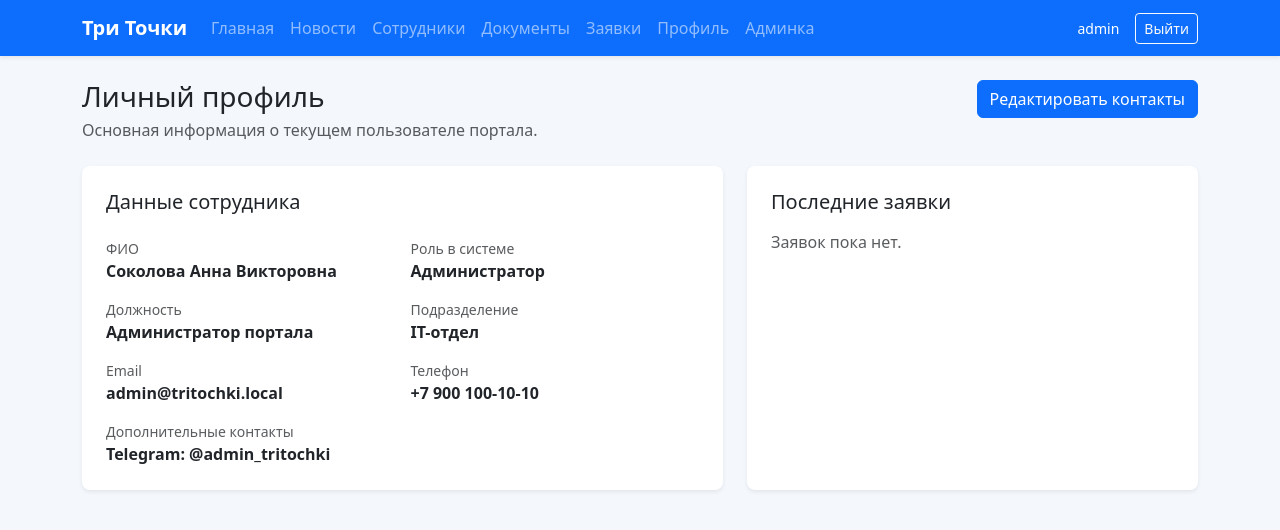
After one commit to dariap007/corporate_portal, a Django app: page /profile/ in a window 1280 px wide. The commit adds this page. Shown: the top 530 px of the page. Run offline with Django 5.2, Linux system fonts and the light colour scheme; a user stored in the database is signed in; data comes from the database, SQL or seed files in the repository.

Commit message:
Профиль пользователя

```diff
--- a/portal/templates/portal/base.html
+++ b/portal/templates/portal/base.html
@@ -23,7 +23,7 @@
                 <li class="nav-item"><a class="nav-link" href="{% url 'employees_list' %}">Сотрудники</a></li>
                 <li class="nav-item"><a class="nav-link" href="{% url 'documents_list' %}">Документы</a></li>
                 <li class="nav-item"><a class="nav-link" href="{% url 'tickets_list' %}">Заявки</a></li>
-                <li class="nav-item"><a class="nav-link disabled" href="#">Профиль</a></li>
+                <li class="nav-item"><a class="nav-link" href="{% url 'profile' %}">Профиль</a></li>
                 {% if user.is_staff %}
                     <li class="nav-item"><a class="nav-link" href="/admin/">Админка</a></li>
                 {% endif %}
--- /dev/null
+++ b/portal/templates/portal/profile.html
@@ -0,0 +1,77 @@
+{% extends 'portal/base.html' %}
+
+{% block title %}Профиль{% endblock %}
+
+{% block content %}
+<div class="d-flex justify-content-between align-items-start gap-3 mb-4">
+    <div>
+        <h1 class="h3 mb-1">Личный профиль</h1>
+        <p class="text-muted mb-0">Основная информация о текущем пользователе портала.</p>
+    </div>
+    <a class="btn btn-primary" href="{% url 'profile_edit' %}">Редактировать контакты</a>
+</div>
+
+<div class="row g-4">
+    <div class="col-lg-7">
+        <div class="card border-0 shadow-sm h-100">
+            <div class="card-body p-4">
+                <h2 class="h5 mb-4">Данные сотрудника</h2>
+
+                <div class="row g-3">
+                    <div class="col-md-6">
+                        <div class="text-muted small">ФИО</div>
+                        <div class="fw-semibold">{{ profile.full_name }}</div>
+                    </div>
+                    <div class="col-md-6">
+                        <div class="text-muted small">Роль в системе</div>
+                        <div class="fw-semibold">{{ role_name }}</div>
+                    </div>
+                    <div class="col-md-6">
+                        <div class="text-muted small">Должность</div>
+                        <div class="fw-semibold">{{ profile.position }}</div>
+                    </div>
+                    <div class="col-md-6">
+                        <div class="text-muted small">Подразделение</div>
+                        <div class="fw-semibold">{{ profile.department|default:"Не указан" }}</div>
+                    </div>
+                    <div class="col-md-6">
+                        <div class="text-muted small">Email</div>
+                        <div class="fw-semibold">{{ profile.email }}</div>
+                    </div>
+                    <div class="col-md-6">
+                        <div class="text-muted small">Телефон</div>
+                        <div class="fw-semibold">{{ profile.phone|default:"Не указан" }}</div>
+                    </div>
+                    <div class="col-12">
+                        <div class="text-muted small">Дополнительные контакты</div>
+                        <div class="fw-semibold">{{ profile.additional_contact|default:"Не указаны" }}</div>
+                    </div>
+                </div>
+            </div>
+        </div>
+    </div>
+
+    <div class="col-lg-5">
+        <div class="card border-0 shadow-sm h-100">
+            <div class="card-body p-4">
+                <h2 class="h5 mb-3">Последние заявки</h2>
+                {% if latest_tickets %}
+                    <div class="list-group list-group-flush">
+                        {% for ticket in latest_tickets %}
+                            <div class="list-group-item px-0">
+                                <div class="d-flex justify-content-between gap-3">
+                                    <div class="fw-semibold">{{ ticket.title }}</div>
+                                    <span class="badge text-bg-primary">{{ ticket.get_status_display }}</span>
+                                </div>
+                                <div class="small text-muted">{{ ticket.created_at|date:"d.m.Y H:i" }}</div>
+                            </div>
+                        {% endfor %}
+                    </div>
+                {% else %}
+                    <p class="text-muted mb-0">Заявок пока нет.</p>
+                {% endif %}
+            </div>
+        </div>
+    </div>
+</div>
+{% endblock %}
--- a/portal/urls.py
+++ b/portal/urls.py
@@ -13,4 +13,6 @@ urlpatterns = [
     path('documents/', views.documents_list_view, name='documents_list'),
     path('tickets/', views.tickets_list_view, name='tickets_list'),
     path('tickets/create/', views.ticket_create_view, name='ticket_create'),
+    path('profile/', views.profile_view, name='profile'),
+    path('profile/edit/', views.profile_edit_view, name='profile_edit'),
 ]
--- a/portal/views.py
+++ b/portal/views.py
@@ -3,7 +3,7 @@ from django.contrib.auth.decorators import login_required
 from django.contrib.auth.forms import AuthenticationForm
 from django.shortcuts import get_object_or_404, redirect, render
 
-from .forms import TicketForm
+from .forms import ProfileEditForm, TicketForm
 from .models import CorporateServiceLink, Department, Document, EmployeeProfile, News, Ticket
 
 
@@ -30,15 +30,23 @@ def logout_view(request):
 @login_required
 def home_view(request):
     active_statuses = [Ticket.STATUS_NEW, Ticket.STATUS_IN_PROGRESS]
-    user_tickets = Ticket.objects.filter(author=request.user)
+    if request.user.is_staff:
+        tickets = Ticket.objects.select_related('author').all()
+        active_tickets_title = 'Активные заявки сотрудников'
+    else:
+        tickets = Ticket.objects.filter(author=request.user).select_related('author')
+        active_tickets_title = 'Активные заявки'
+
+    active_tickets = tickets.filter(status__in=active_statuses)
 
     context = {
         'latest_news': News.objects.select_related('category')[:3],
         'service_links': CorporateServiceLink.objects.all()[:4],
-        'active_tickets': user_tickets.filter(status__in=active_statuses)[:5],
+        'active_tickets': active_tickets[:5],
+        'active_tickets_title': active_tickets_title,
         'news_count': News.objects.count(),
         'documents_count': Document.objects.count(),
-        'active_tickets_count': user_tickets.filter(status__in=active_statuses).count(),
+        'active_tickets_count': active_tickets.count(),
     }
     return render(request, 'portal/home.html', context)
 
@@ -133,3 +141,32 @@ def ticket_create_view(request):
         return redirect('tickets_list')
 
     return render(request, 'portal/ticket_create.html', {'form': form})
+
+
+@login_required
+def profile_view(request):
+    profile = get_object_or_404(
+        EmployeeProfile.objects.select_related('department', 'user'),
+        user=request.user,
+    )
+    latest_tickets = Ticket.objects.filter(author=request.user)[:5]
+    role_name = 'Администратор' if request.user.is_staff or request.user.is_superuser else 'Сотрудник'
+
+    context = {
+        'profile': profile,
+        'latest_tickets': latest_tickets,
+        'role_name': role_name,
+    }
+    return render(request, 'portal/profile.html', context)
+
+
+@login_required
+def profile_edit_view(request):
+    profile = get_object_or_404(EmployeeProfile, user=request.user)
+    form = ProfileEditForm(request.POST or None, instance=profile)
+
+    if request.method == 'POST' and form.is_valid():
+        form.save()
+        return redirect('profile')
+
+    return render(request, 'portal/profile_edit.html', {'form': form, 'profile': profile})
```
Also changed, not shown: portal/forms.py (+57 -1 lines), portal/templates/portal/home.html (+7 -1 lines), portal/templates/portal/profile_edit.html (added, +142 -0 lines).
